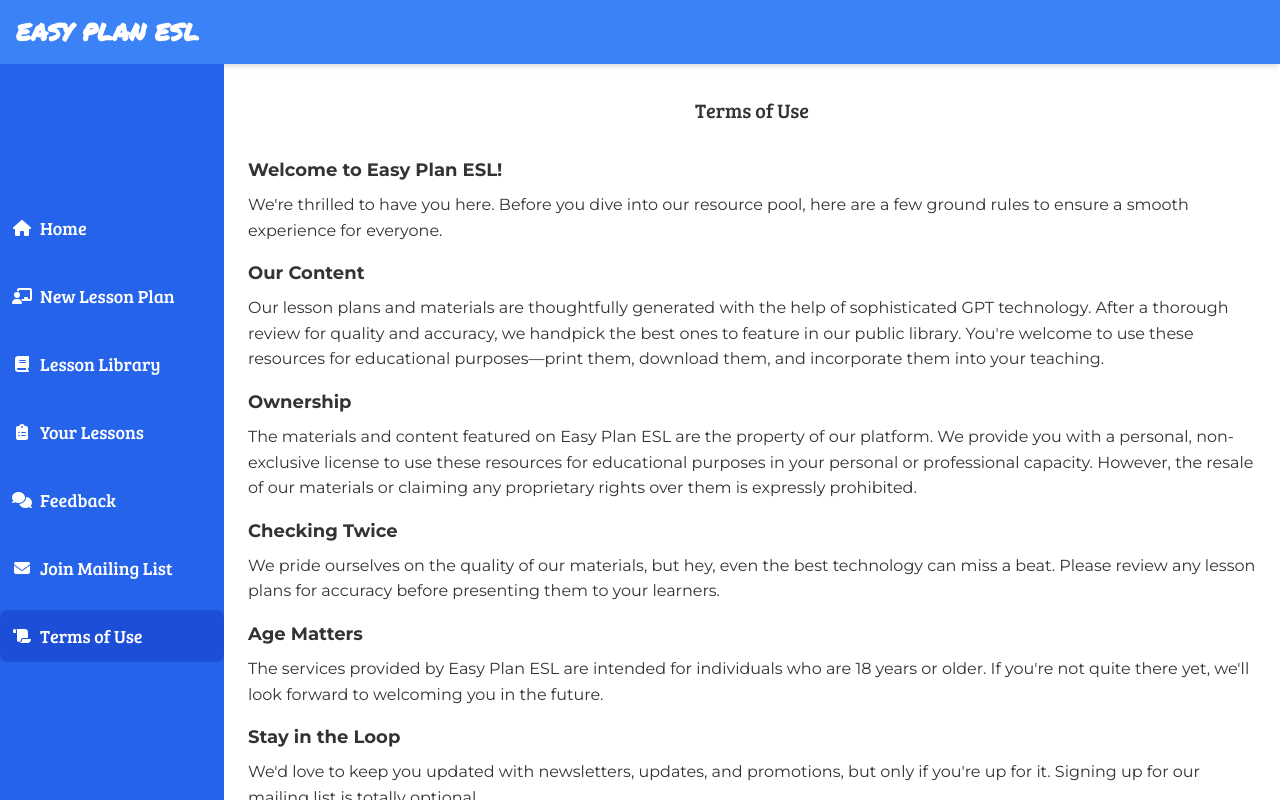
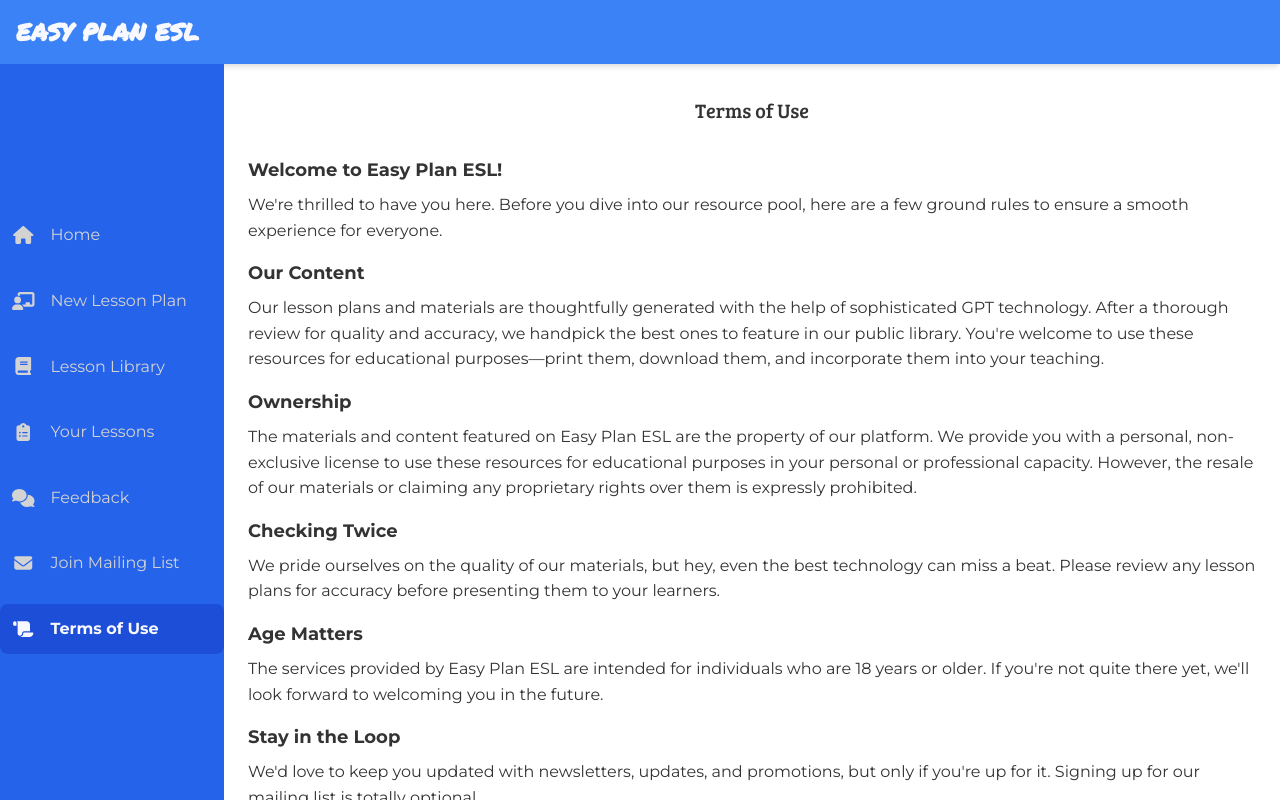
Before and after one commit to aidansheehan/unplan-app, a Next.js app: page /terms in a window 1280 px wide. Built offline with nearby package versions, Linux system fonts and the light colour scheme.

Commit message:
style-tweaks new: ghost white for active nav, logo. gray for inactive nav. nav buttons back to montserrat. bolder font on active

```diff
--- a/src/components/layout.js
+++ b/src/components/layout.js
@@ -51,7 +51,7 @@ const Layout = ({ children, title }) => {
   return (
     <div className="flex flex-col min-h-screen relative">
       <header className="bg-blue-500 text-white h-[var(--header-height)] flex justify-between items-center pl-4 pr-4 text-2xl fixed w-full z-10 shadow-bottom">
-        <span className="font-bold font-permanent-marker">{APP_TITLE}</span>
+        <span className="font-bold font-permanent-marker text-[#F8F8FF]">{APP_TITLE}</span>
         <button className="p-2 md:hidden" onClick={toggleNav} >
           <FontAwesomeIcon icon={isNavOpen ? faTimes : faBars} className="text-white" />
         </button>
--- a/src/components/sidebar-component.js
+++ b/src/components/sidebar-component.js
@@ -20,10 +20,10 @@ import { useEffect, useState } from "react";
   <nav className="flex-grow py-8">
     <ul className="space-y-4 h-full flex flex-col justify-center">
       {navItems.map(item => (
-        <li key={item.href} className={`rounded-lg text-black md:text-white ${activePage === item.href ? 'bg-orange-500 md:bg-blue-700' : 'md:hover:bg-blue-500'} flex items-center justify-center md:justify-start text-center md:text-left`}>
-          <Link href={item.href} className="font-bree flex items-center md:justify-start w-full p-3">
-            <FontAwesomeIcon icon={item.icon} fixedWidth />
-            <span className="text-lg ml-2">{item.text}</span>
+        <li key={item.href} className={`rounded-lg text-black md:text-[#D3D3D3] ${activePage === item.href ? 'bg-orange-500 md:bg-blue-700 md:text-[#F8F8FF] font-bold' : 'md:hover:bg-blue-500 md:hover:font-bold md:hover:text-[#F8F8FF]'} flex items-center justify-center md:justify-start text-center md:text-left`}>
+          <Link href={item.href} className="flex items-center md:justify-start w-full p-3">
+            <FontAwesomeIcon icon={item.icon} fixedWidth className="text-lg" />
+            <span className="text-md ml-4">{item.text}</span>
           </Link>
         </li>
       ))}
--- a/src/pages/index.js
+++ b/src/pages/index.js
@@ -10,7 +10,7 @@ export default function Home() {
           {/* Hero Section */}
           <section className="bg-blue-100 text-gray-800 px-4 py-12 md:py-24 w-full">
         <div className="max-w-4xl mx-auto">
-          <h2 className="text-5xl md:text-6xl font-bold text-center leading-tight text-blue-900 font-bree">
+          <h2 className="text-4xl md:text-6xl font-bold text-center leading-tight text-blue-900 font-bree">
             Free, Effortless Lesson Planning for ESL Teachers
           </h2>
           <p className="mt-8 md:mt-12 text-lg md:text-xl text-center text-blue-700">
```
